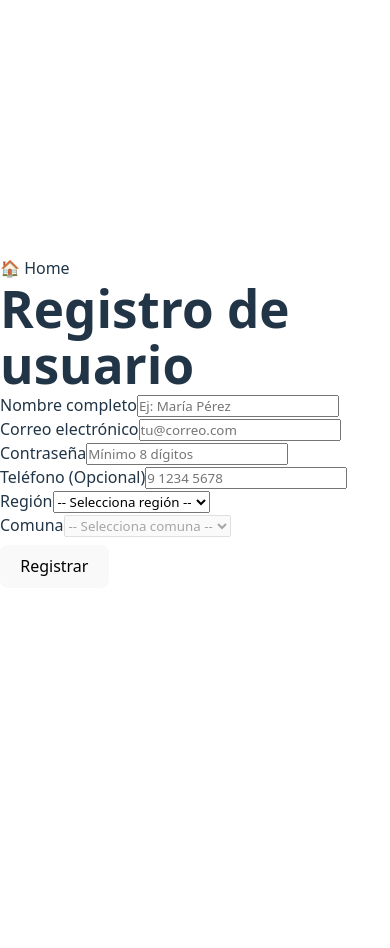
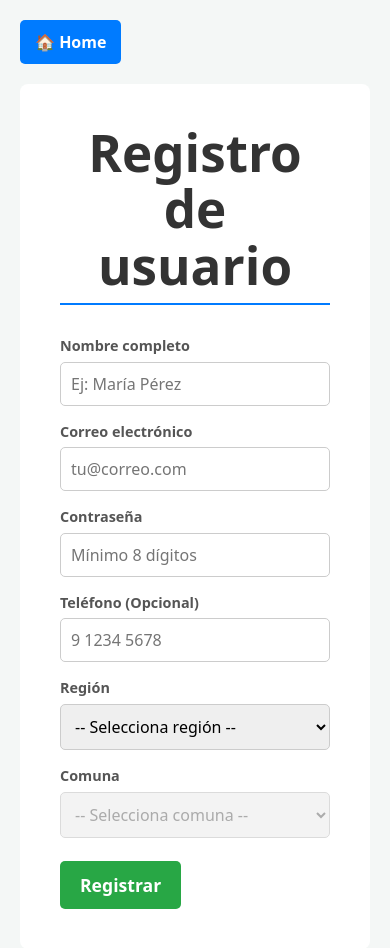
Before and after one commit to ag-mira-duoc/capibara, a React (Vite) app: page /RegistroUsuario in a window 390 px wide. Shown: the top 948 px of the page. Before the commit the page ends 844 px from the top, so only its background shows below. Built offline with nearby package versions, Linux system fonts and the light colour scheme; the HTML template or start-up script is replaced by a standard one.

Commit message:
css para RU y IS

```diff
--- a/src/estilos/Tienda/RegistroUsuario.css
+++ b/src/estilos/Tienda/RegistroUsuario.css
@@ -0,0 +1,143 @@
+
+.RU-cardRegistroUsuario {
+    display: flex;
+    flex-direction: column;
+    align-items: center;
+    justify-content: center;
+    min-height: 100vh;
+    padding: 20px;
+    background-color: #f4f7f6;
+    box-sizing: border-box;
+}
+
+#RegistroUsuario {
+    background: #ffffff;
+    padding: 40px;
+    border-radius: 8px;
+    box-shadow: 0 4px 12px rgba(0, 0, 0, 0RU-1);
+    width: 100%;
+    max-width: 450px;
+    box-sizing: border-box;
+    position: relative;
+    margin-top: 20px;
+}
+
+#titleRU {
+    text-align: center;
+    color: #333;
+    margin-bottom: 30px;
+    font-size: 1RU-8em;
+    border-bottom: 2px solid #007bff;
+    padding-bottom: 10px;
+}
+
+.RU-botonRU-home {
+    position: absolute;
+    top: 20px;
+    left: 20px;
+    padding: 10px 15px;
+    background-color: #007bff;
+    color: white;
+    text-decoration: none;
+    border-radius: 5px;
+    font-weight: bold;
+    transition: background-color 0.3s ease;
+    z-index: 10;
+}
+
+.RU-botonRU-home:hover {
+    background-color: #0056b3;
+}
+
+@media (max-width: 500px) {
+    .RU-botonRU-home {
+        position: static;
+        margin-bottom: 20px;
+        align-self: flex-start;
+    }
+    #RegistroUsuario {
+        margin-top: 0;
+    }
+}
+
+#regForm {
+    display: flex;
+    flex-direction: column;
+    gap: 15px;
+}
+
+.RU-field-wrap {
+    display: flex;
+    flex-direction: column;
+}
+
+.RU-field-wrap label {
+    color: #555;
+    font-size: 0.9em;
+    margin-bottom: 5px;
+    font-weight: 600;
+}
+
+.RU-field-wrap input,
+.RU-field-wrap select {
+    padding: 10px;
+    border: 1px solid #ccc;
+    border-radius: 5px;
+    font-size: 1em;
+    width: 100%;
+    box-sizing: border-box;
+    transition: border-color 0.3s ease, box-shadow 0.3s ease;
+}
+
+.RU-field-wrap input:focus,
+.RU-field-wrap select:focus {
+    border-color: #007bff;
+    outline: none;
+    box-shadow: 0 0 5px rgba(0, 123, 255, 0.2);
+}
+
+.RU-field-wrap select[disabled] {
+    background-color: #eee;
+    cursor: not-allowed;
+    color: #888;
+}
+
+.RU-error {
+    color: #dc3545;
+    font-size: 0.8em;
+    margin-top: 5px;
+    padding-left: 2px;
+    min-height: 18px;
+}
+
+#msg {
+    font-size: 0.95em;
+    font-weight: 600;
+    flex-grow: 1;
+    align-self: center;
+}
+
+.RU-success {
+    color: #28a745;
+}
+
+.RU-btn {
+    background-color: #28a745;
+    color: white;
+    padding: 12px 20px;
+    border: none;
+    border-radius: 5px;
+    cursor: pointer;
+    font-size: 1.1em;
+    font-weight: bold;
+    transition: background-color 0.3s ease, transform 0.1s ease;
+    min-width: 120px; /* Ancho mínimo para el botón */
+}
+
+.RU-btn:hover {
+    background-color: #1e7e34;
+}
+
+.RU-btn:active {
+    transform: scale(0.98);
+}
--- a/src/paginas/InicioSesion.jsx
+++ b/src/paginas/InicioSesion.jsx
@@ -1,5 +1,5 @@
 import React, { useState } from 'react';
-import { useNavigate } from 'react-router-dom';
+import { Link, useNavigate } from 'react-router-dom';
 
 import { validateLogin } from '../utiles/validaciones.js';
 import '../estilos/Tienda/InicioSesion.css';
@@ -59,33 +59,34 @@ function InicioSesion() {
     };
 
     return (
-        <div className="card">
-            <div className="Logo">
-                <img className="PaginaLogo" src="/Agregados/img/2111125.png" alt="Logo" />
+        <main className="IS-cardInicioSesion">
+            <Link className="IS-botonIS-home" to="/Home">🏠 Home</Link>
+            <div className="IS-Logo">
+                <img className="IS-PaginaLogo" src="/public/img/2111125.png" alt="Logo" />
             </div>
             <h2>Iniciar Sesión</h2>
             <form id="loginForm" onSubmit={handleSubmit} noValidate>
 
-                <div className="field">
+                <div className="IS-field">
                     <label htmlFor="email">Correo electrónico</label>
-                    <input type="email" id="email" name="email" required placeholder="tu@correo.com"
+                    <input type="email" id="IS-email" name="email" required placeholder="tu@correo.com"
                            value={formData.email} onChange={handleChange} />
                     {/* Optional: Add error display here */}
-                    {errors.email && <div className="error">{errors.email}</div>}
+                    {errors.email && <div className="IS-error">{errors.email}</div>}
                 </div>
 
-                <div className="field">
+                <div className="IS-field">
                     <label htmlFor="password">Contraseña</label>
-                    <input type="password" id="password" name="password" required placeholder="Ingresa tu contraseña"
+                    <input type="password" id="IS-password" name="password" required placeholder="Ingresa tu contraseña"
                            value={formData.password} onChange={handleChange} />
-                    {errors.password && <div className="error">{errors.password}</div>}
+                    {errors.password && <div className="IS-error">{errors.password}</div>}
                 </div>
 
                 <button type="submit">Entrar</button>
                 {/* Display dynamic message */}
-                <div id="message" dangerouslySetInnerHTML={{ __html: message }}></div>
+                <div id="IS-message" dangerouslySetInnerHTML={{ __html: message }}></div>
             </form>
-        </div>
+        </main>
     );
 }
 
--- a/src/paginas/RegistroUsuario.jsx
+++ b/src/paginas/RegistroUsuario.jsx
@@ -67,41 +67,41 @@ function RegistroUsuario() {
     };
 
     return (
-        <main className="cardRegistroUsuario" role="main" aria-labelledby="title">
-            <Link className="botonRU-home" to="/Home">🏠 Home</Link>
+        <main className="RU-cardRegistroUsuario" role="main" aria-labelledby="title">
+            <Link className="RU-botonRU-home" to="/Home">🏠 Home</Link>
             <div id="RegistroUsuario">
                 <h1 id="titleRU">Registro de usuario</h1>
 
                 <form id="regForm" onSubmit={handleSubmit} noValidate>
-                    <div className="field-wrap">
+                    <div className="RU-field-wrap">
                         <label htmlFor="fullname">Nombre completo</label>
                         <input id="fullname" name="fullname" type="text" placeholder="Ej: María Pérez" required
                                value={formData.fullname} onChange={handleChange} />
-                        <div className="error" style={{display: errors.fullname ? 'block' : 'none'}}>{errors.fullname}</div>
+                        <div className="RU-error" style={{display: errors.fullname ? 'block' : 'none'}}>{errors.fullname}</div>
                     </div>
 
-                    <div className="field-wrap">
+                    <div className="RU-field-wrap">
                         <label htmlFor="email">Correo electrónico</label>
                         <input id="email" name="email" type="email" placeholder="tu@correo.com" required
                                value={formData.email} onChange={handleChange} />
-                        <div className="error" style={{display: errors.email ? 'block' : 'none'}}>{errors.email}</div>
+                        <div className="RU-error" style={{display: errors.email ? 'block' : 'none'}}>{errors.email}</div>
                     </div>
 
-                    <div className="field-wrap">
+                    <div className="RU-field-wrap">
                         <label htmlFor="password">Contraseña</label>
                         <input id="password" name="password" type="password" placeholder="Mínimo 8 dígitos" required
                                value={formData.password} onChange={handleChange} />
-                        <div className="error" style={{display: errors.password ? 'block' : 'none'}}>{errors.password}</div>
+                        <div className="RU-error" style={{display: errors.password ? 'block' : 'none'}}>{errors.password}</div>
                     </div>
 
-                    <div className="field-wrap">
+                    <div className="RU-field-wrap">
                         <label htmlFor="phone">Teléfono (Opcional)</label>
                         <input id="phone" name="phone" type="tel" placeholder="9 1234 5678"
                                value={formData.phone} onChange={handleChange} />
-                        <div className="error" style={{display: errors.phone ? 'block' : 'none'}}>{errors.phone}</div>
+                        <div className="RU-error" style={{display: errors.phone ? 'block' : 'none'}}>{errors.phone}</div>
                     </div>
 
-                    <div className="field-wrap">
+                    <div className="RU-field-wrap">
                         <label htmlFor="region">Región</label>
                         <select id="region" name="region" required value={formData.region} onChange={handleChange}>
                             <option value="">-- Selecciona región --</option>
@@ -109,10 +109,10 @@ function RegistroUsuario() {
                                 <option key={regionName} value={regionName}>{regionName}</option>
                             ))}
                         </select>
-                        <div className="error" style={{display: errors.region ? 'block' : 'none'}}>{errors.region}</div>
+                        <div className="RU-error" style={{display: errors.region ? 'block' : 'none'}}>{errors.region}</div>
                     </div>
 
-                    <div className="field-wrap">
+                    <div className="RU-field-wrap">
                         <label htmlFor="comuna">Comuna</label>
                         <select id="comuna" name="comuna" required value={formData.comuna} onChange={handleChange}
                             disabled={!formData.region}
@@ -125,11 +125,11 @@ function RegistroUsuario() {
                             }
                             {formData.region && <option value="Otra">Otra (Especifique)</option>}
                         </select>
-                        <div className="error" style={{display: errors.comuna ? 'block' : 'none'}}>{errors.comuna}</div>
+                        <div className="RU-error" style={{display: errors.comuna ? 'block' : 'none'}}>{errors.comuna}</div>
                     </div>
 
                     {formData.comuna === 'Otra' && (
-                        <div className="field-wrap">
+                        <div className="RU-field-wrap">
                             <label htmlFor="otraComuna">Escribe tu comuna</label>
                             <input id="otraComuna" name="otraComuna" type="text" placeholder="Escribe tu comuna"
                                    value={formData.otraComuna} onChange={handleChange} />
@@ -137,7 +137,7 @@ function RegistroUsuario() {
                     )}
 
                     <div style={{display:'flex', gap:'12px', alignItems:'center', marginTop:'8px'}}>
-                        <button type="submit" className="btn">Registrar</button>
+                        <button type="submit" className="RU-btn">Registrar</button>
                         <div id="msg" dangerouslySetInnerHTML={{ __html: message }}></div>
                     </div>
                 </form>
```
Also changed, not shown: src/estilos/Tienda/InicioSesion.css (+159 -0 lines).
